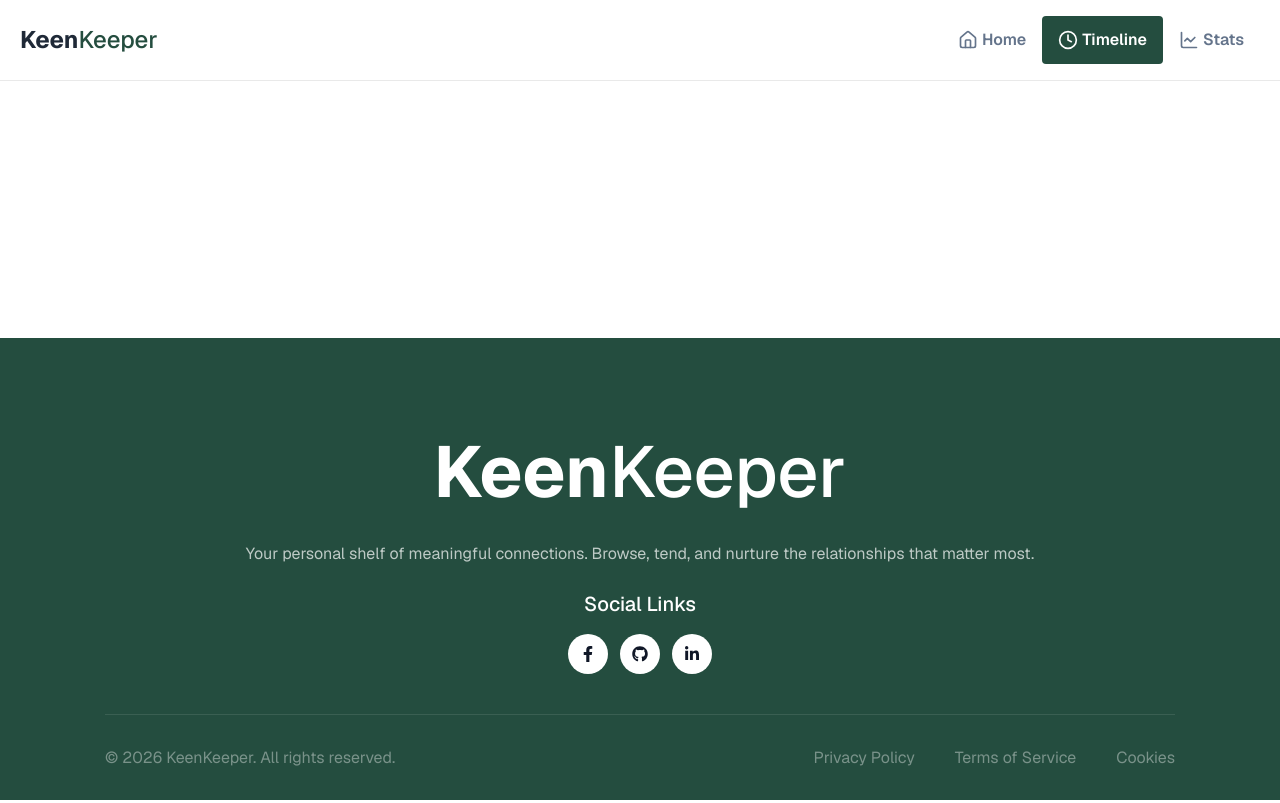
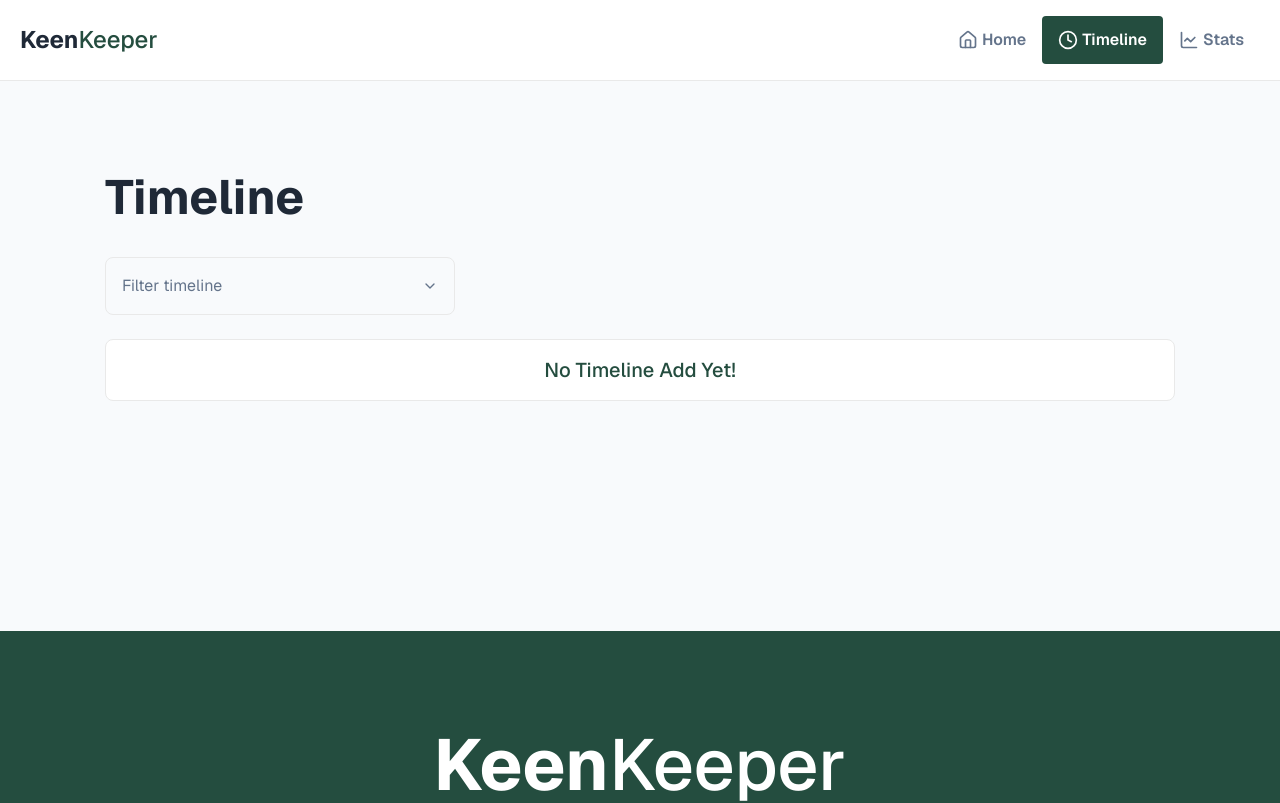
Before and after one commit to quantumrahman/keen-keeper, a React (Vite) app: page /timeline in a window 1280 px wide. Shown: the top 803 px of the page. Built offline with nearby package versions, Linux system fonts and the light colour scheme.

Commit message:
feat: integrate TimelinePage with filter functionality

```diff
--- a/src/layouts/RootLayout.jsx
+++ b/src/layouts/RootLayout.jsx
@@ -7,7 +7,7 @@ const RootLayout = () => {
 
     return (
         <>
-            <div className='w-full min-h-screen flex items-center justify-between flex-col'>
+            <div className='w-full min-h-screen bg-[#F8FAFC] flex items-center justify-between flex-col'>
                 <Header></Header>
                 <Outlet></Outlet>
                 <Footer></Footer>
--- a/src/pages/DetailsPage/DetailsPage.jsx
+++ b/src/pages/DetailsPage/DetailsPage.jsx
@@ -9,12 +9,15 @@ import DetailRelationCard from '../../components/DetailRelationCard/DetailRelati
 import DetailQuickCheckCard from '../../components/DetailQuickCheckCard/DetailQuickCheckCard.jsx'
 import DetailsRecentCard from '../../components/DetailsRecentCard/DetailRecentCard.jsx'
 import dateFormatter from '../../utils/dateFormatter.js'
+import useTimeline from '../../hooks/useTimeline.jsx';
 
 const DetailsPage = () => {
     const friend = useLoaderData();
 
     const {days_since_contact: days, next_due_date: date, goal} = friend;
     const formatedDate = dateFormatter(date);
+    const timeline = useTimeline()
+    console.log(timeline.timeline);
 
     return (
         <>
@@ -37,7 +40,7 @@ const DetailsPage = () => {
                                 <DetailStatsCard value={formatedDate} text='Next Due'></DetailStatsCard>
                             </div>
                             <DetailRelationCard days={`${days < 10 ? `0${days}` : days}`}></DetailRelationCard>
-                            <DetailQuickCheckCard></DetailQuickCheckCard>
+                            <DetailQuickCheckCard friend={friend}></DetailQuickCheckCard>
                             <DetailsRecentCard></DetailsRecentCard>
                         </div>
                     </div>
--- a/src/pages/TimelinePage/TimelinePage.jsx
+++ b/src/pages/TimelinePage/TimelinePage.jsx
@@ -1,7 +1,89 @@
+import { ChevronDown } from 'lucide-react';
+import { useState } from 'react';
+
+import ContainerLayout from '../../layouts/ContainerLayout.jsx'
+import PageHeading from '../../components/PageHeading/PageHeading.jsx'
+import TimelineCard from '../../components/TimelineCard/TimelineCard.jsx'
+import useTimeline from '../../hooks/useTimeline.jsx'
+import FilterDropdown from '../../components/FilterDropdown/FilterDropdown.jsx'
+
 const TimelinePage = () => {
+    const { timeline } = useTimeline();
+
+    const [toggleDropdown, setToggleDropdown] = useState(false);
+    const [filterText, setFilterText] = useState('Filter timeline');
+    const [filterType, setFilterType] = useState('all');
+
+    const handleDropdown = () => {
+        setToggleDropdown(!toggleDropdown);
+    };
+
+    const handleFilterText = (text) => {
+        setFilterText(text);
+    };
+
+    const filterTimeline = timeline.filter((item) =>
+        filterType === 'all'
+        ? true
+        : item.status === filterType
+    );
 
     return (
         <>
+            <div className="w-full min-h-[550px] bg-[#F8FAFC] py-10 md:py-16 lg:py-[80px]">
+                <ContainerLayout>
+                    <PageHeading>Timeline</PageHeading>
+                    <div className='w-full max-w-[350px] relative mb-3 lg:mb-6'>
+                        <button onClick={handleDropdown} className="w-full bg-transparent border border-[#E9E9E9] rounded-sm py-4 px-4 flex items-center justify-between cursor-pointer md:py-4 md:px-4 lg:rounded-lg">
+                            <span className="font-geist text-sm font-normal text-[#64748B] md:text-base">{filterText}</span>
+                            <ChevronDown size={16} color='#64748B' className={`transition-all duration-300 ease-linear ${toggleDropdown ? 'rotate-180' : 'rotate-0'}`}></ChevronDown>
+                        </button>
+                        {
+                            toggleDropdown &&
+                            <div className='w-full max-w-[350px] absolute -bottom-59 left-0 py-4 px-4 bg-white rounded-sm flex flex-col lg:rounded-lg'>
+                                <span onClick={() => {
+                                        handleDropdown(),
+                                        handleFilterText('Filter timeline'),
+                                        setFilterType('all');
+                                    }}
+                                    className='font-geist text-sm font-normal text-[#64748B] pb-4 cursor-pointer transition-colors duration-300 hover:text-[#244D3F] border-b border-[#E9E9E9] md:text-base'>Filter timeline</span>
+                                <span onClick={() => {
+                                        handleDropdown(),
+                                        handleFilterText('Filter By Call'),
+                                        setFilterType('call')
+                                    }}
+                                    className='font-geist text-sm font-normal text-[#64748B] py-4 cursor-pointer transition-colors duration-300 hover:text-[#244D3F] md:text-base'>Filter By Call</span>
+                                <span onClick={() => {
+                                        handleDropdown(),
+                                        handleFilterText('Filter By Message'),
+                                        setFilterType('message')
+                                    }}
+                                    className='font-geist text-sm font-normal text-[#64748B] py-4 cursor-pointer transition-colors duration-300 hover:text-[#244D3F] border-y border-[#E9E9E9] md:text-base'>Filter By Message</span>
+                                <span onClick={() => {
+                                        handleDropdown(),
+                                        handleFilterText('Filter By Video'),
+                                        setFilterType('video')
+                                    }}
+                                    className='font-geist text-sm font-normal text-[#64748B] pt-4 cursor-pointer transition-colors duration-300 hover:text-[#244D3F] md:text-base'>Filter By Video</span>
+                            </div>
+                        }
+                    </div>
+                    {
+                        filterTimeline.length === 0 &&
+                        <div className='w-full bg-white rounded-sm py-4 px-4 border border-[#E9E9E9] text-center md:py-4 md:px-4 md:rounded-lg'>
+                            <h3 className='font-geist text-lg font-medium text-[#244D3F] md:text-xl'>No Timeline Add Yet!</h3>
+                        </div>
+                    }
+                    {
+                        filterTimeline.length !== 0 &&
+                        <div className='w-full flex items-center justify-center flex-col gap-3 md:gap-4 lg:gap-6'>
+                            {
+                                filterTimeline.map((data, idx) => <TimelineCard key={idx} data={data}></TimelineCard>)
+                            }
+                        </div>
+                    }
+                </ContainerLayout>
+            </div>
         </>
     );
 };
```
